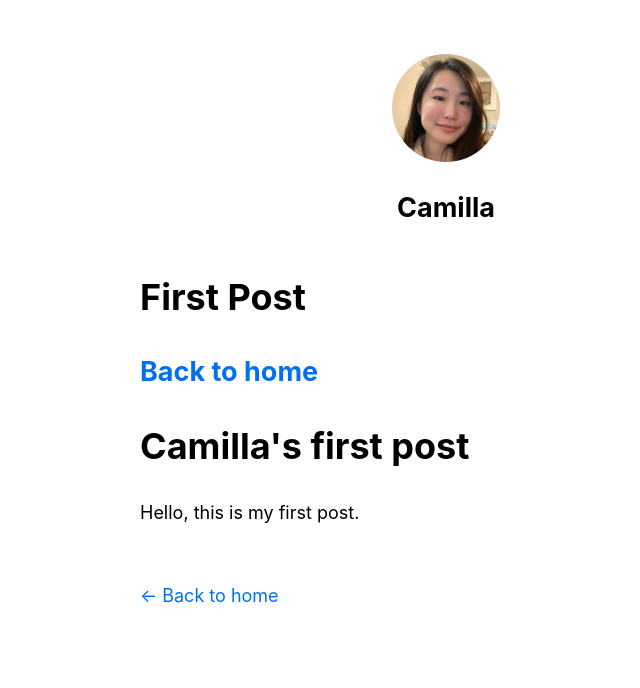
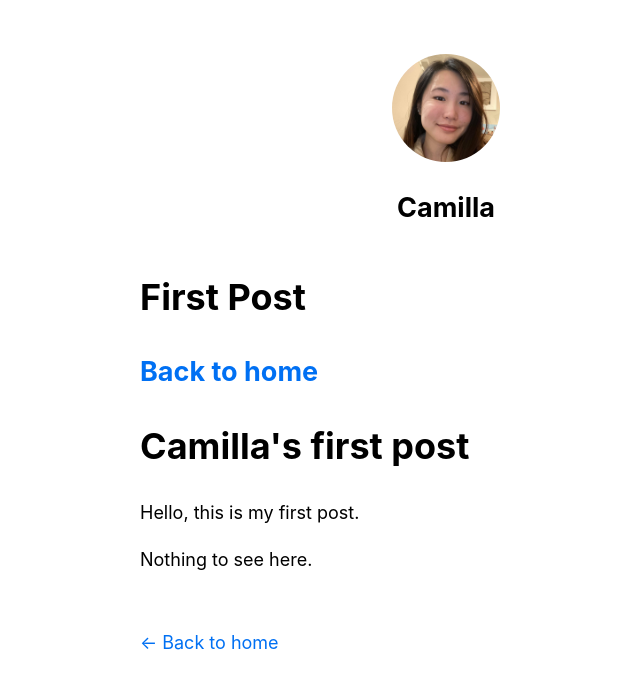
Before and after one commit to louisgv/art, a Next.js app: page /posts/first-post in a window 1280 px wide. Shown: the top 688 px of the page, without its empty margins (194-834 px from the left). Built offline with nearby package versions, Linux system fonts and the light colour scheme.

Commit message:
added another paragraph to first post

```diff
--- a/pages/posts/first-post.js
+++ b/pages/posts/first-post.js
@@ -18,6 +18,9 @@ export default function FirstPost() {
       <p>
         Hello, this is my first post.
       </p>
+      <p>
+        Nothing to see here.
+      </p>
 
     </Layout>
   )
```
